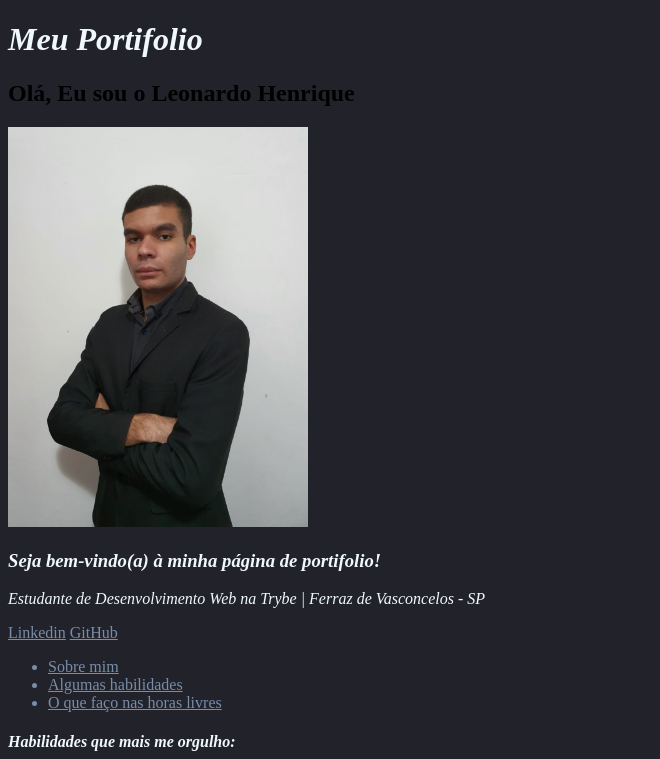
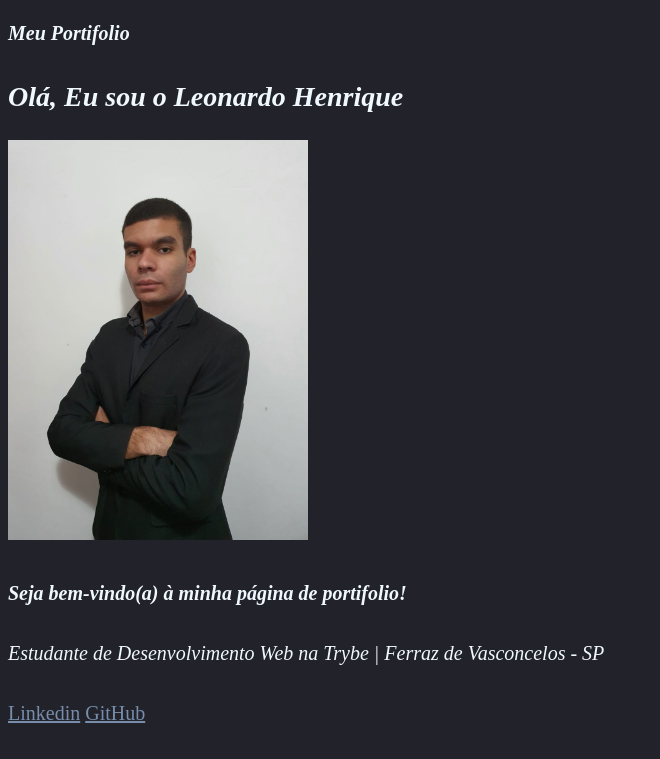
Before and after one commit to oleonardohenrique/oleonardohenrique.github.io, a plain HTML site: page index.html in a window 1280 px wide. Shown: the top 759 px of the page, without its empty margins (0-660 px from the left). Drawn offline with Linux system fonts and the light colour scheme.

Commit message:
Modifica o tamanho da fonte e da espaçamento nas linhas

```diff
--- a/style.css
+++ b/style.css
@@ -1,3 +1,7 @@
+*{
+    line-height: 40px;
+    font-size: 20px;
+}
 .titulos {
     color: aliceblue;
     font-style: italic;
@@ -7,6 +11,7 @@
 }
 .texto {
     color: #9a8c98;
+    font-size: 24px;
 }
 .link {
     color: #778da9;
@@ -14,3 +19,8 @@
 body {
     background-color: #22222b;
 }
+#eu {
+    color: aliceblue;
+    font-style: italic;
+    font-size: 28px;
+}
```
